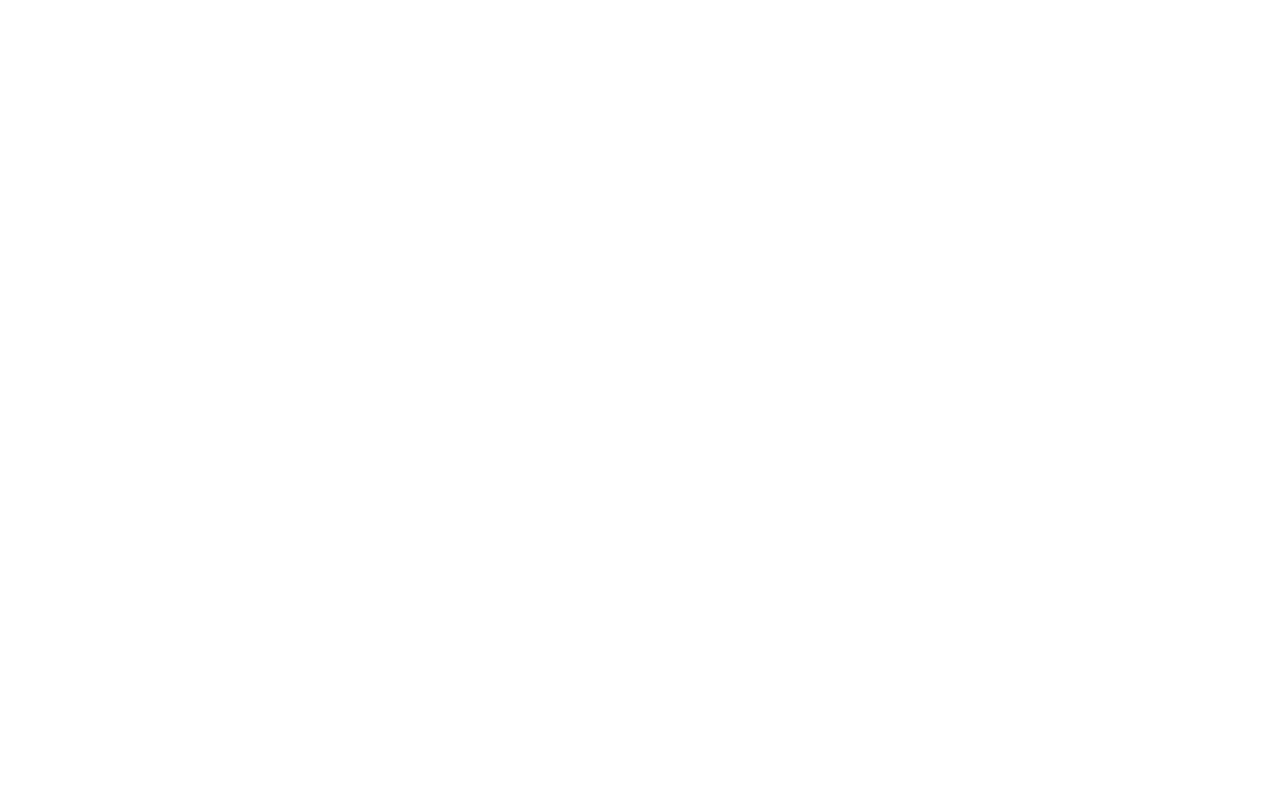
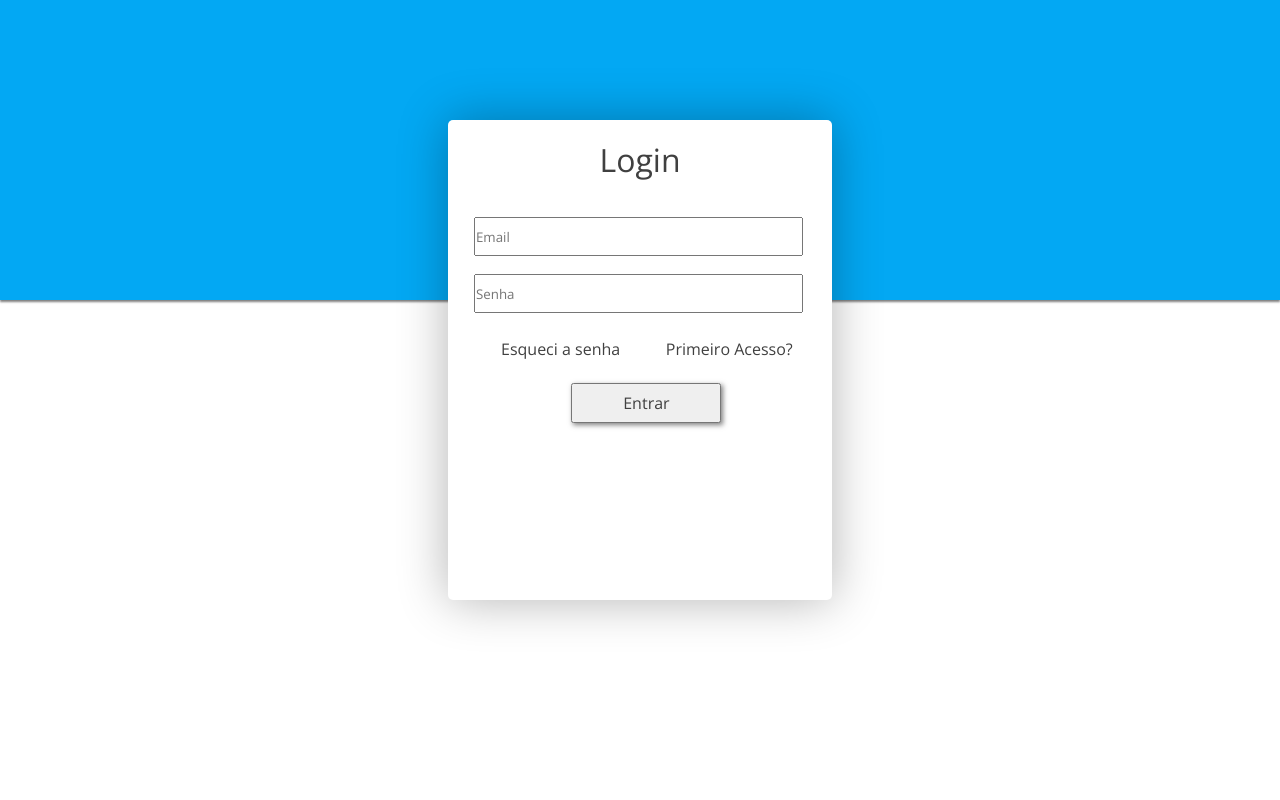
Before and after one commit to JoaoVictorRodriguess/CadastroAlunosFront, a PHP site: page /login/login.html in a window 1280 px wide. Before the commit the page is empty. Run offline with PHP 8.4, Linux system fonts and the light colour scheme.

Commit message:
telaDeLogin

```diff
--- a/cadastro/css/cadastro.css
+++ b/cadastro/css/cadastro.css
@@ -34,8 +34,8 @@
 	margin-bottom: 3%;
 	margin-left: 2%;
 	display: flex;
-  	align-items: center;
-  	text-align: center;
+  align-items: center;
+  text-align: center;
 	font-size: 25px;
 	color: rgb(64,64,64);
 }
@@ -126,7 +126,6 @@
 .secondlineEND select{
 	margin-left: 2%;
 	margin-right: -1%;
-
 	height: 30px;
 	width: 23.5%
 }
--- a/login/css/login.css
+++ b/login/css/login.css
@@ -0,0 +1,71 @@
+*{
+	margin: 0;
+	padding: 0;
+	font-family: "OpenSans";
+}
+
+html,body{
+	height: 100%;
+}
+@font-face{
+	src: url('../fonts/OpenSans-VariableFont_wdth,wght.ttf');
+	font-family: "OpenSans";
+}
+.Banner{
+	background-color: rgb(3,168,243);
+	height: 300px;
+	z-index: 1;
+	box-shadow: 0 2px 2px rgba(0, 0, 0, 0.5);
+}
+.titulo1{
+	margin-top: 5%;
+	margin-bottom: 10%;
+	text-align: center;
+	font-size: 32px;
+	color: rgb(64,64,64);
+}
+.Dados{
+	background-color: rgb(255, 255, 255);
+	position: absolute;
+	left: 50%;
+	top: 120px;
+	transform: translateX(-50%);
+	width: 30%;
+	height: 60%;
+	border-radius: 5px;
+	box-shadow: 0 0 50px rgba(0, 0, 0, 0.3);
+}
+form{
+	padding-left: 3%;
+	padding-right: 3%;
+}
+.firstline input{
+	margin-left: 4%;
+	margin-bottom: 5%;
+	height: 35px;
+	width: 90%;
+}
+.firstline p{
+	margin-top: 5%;
+	margin-bottom: 10%;
+	text-align: center;
+	color: rgb(64,64,64);
+}
+a{
+	text-decoration: none;
+	display: inline-block;
+	margin-left: 11.5%;
+}
+
+.submit input[type=submit]{
+	margin-top: 3%;
+	position: relative;
+	margin-left: 31%;
+	width: 150px;
+	height: 40px;
+	text-align: center;
+	cursor: pointer;
+	font-size: 16px;
+	color: rgb(64,64,64);
+	box-shadow: 2px 2px 5px rgba(0, 0, 0, 0.5);
+}
--- a/login/login.html
+++ b/login/login.html
@@ -0,0 +1,36 @@
+<!DOCTYPE html>
+<html>
+<head>
+	<meta charset="utf-8">
+	<meta name="viewport" content="width=device-width, initial-scale=1">
+	<link rel="stylesheet" type="text/css" href="css/login.css">
+	<title>Cadastro de Alunos</title>
+</head>
+<body>
+	<header>
+		<div class="Banner"></div> <!--Banner-->
+	</header><!--Header-->
+	<section>
+		<div class="Dados">
+			<form>
+				<div class="titulo1">
+					<label for="Dados Pessoais">Login</label>
+				</div><!--titulos1-->
+				<div class="firstline">
+					<input type="text" id="email" value="" required placeholder="Email">
+					<input type="text" id="senha" value="" required placeholder="Senha">
+					<a href="cadastro.html">
+						<p>Esqueci a senha</p>
+					</a>
+					<a href="cadastroSenha.html">
+						<p>Primeiro Acesso?</p>
+					</a>
+				</div><!--firstline-->
+				<div class="submit">
+					<input type="submit" name="acao" value="Entrar">
+				</div><!--submit-->
+			</form>
+		</div><!--Dados-->
+	</section>
+</body>
+</html>
```
